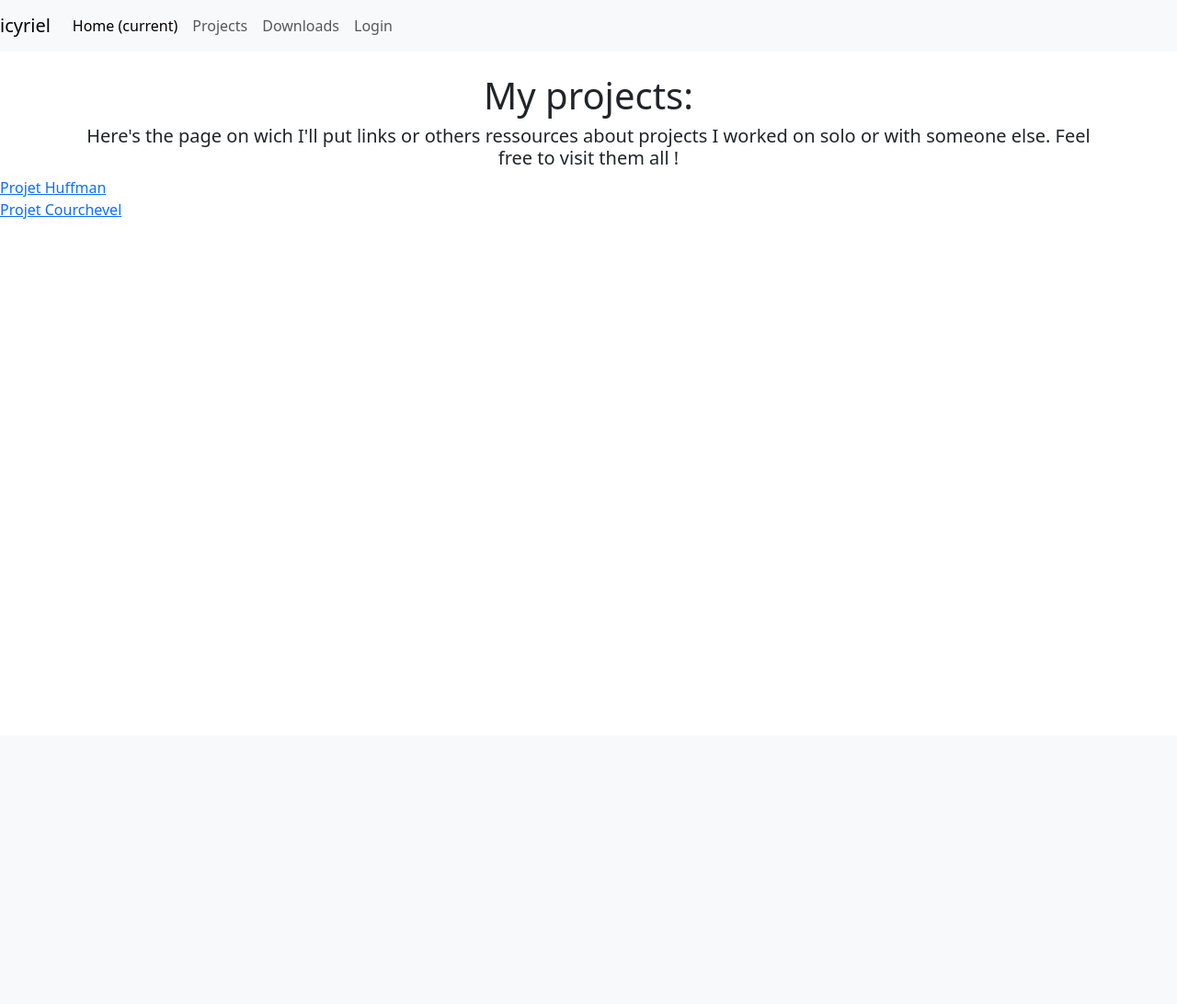
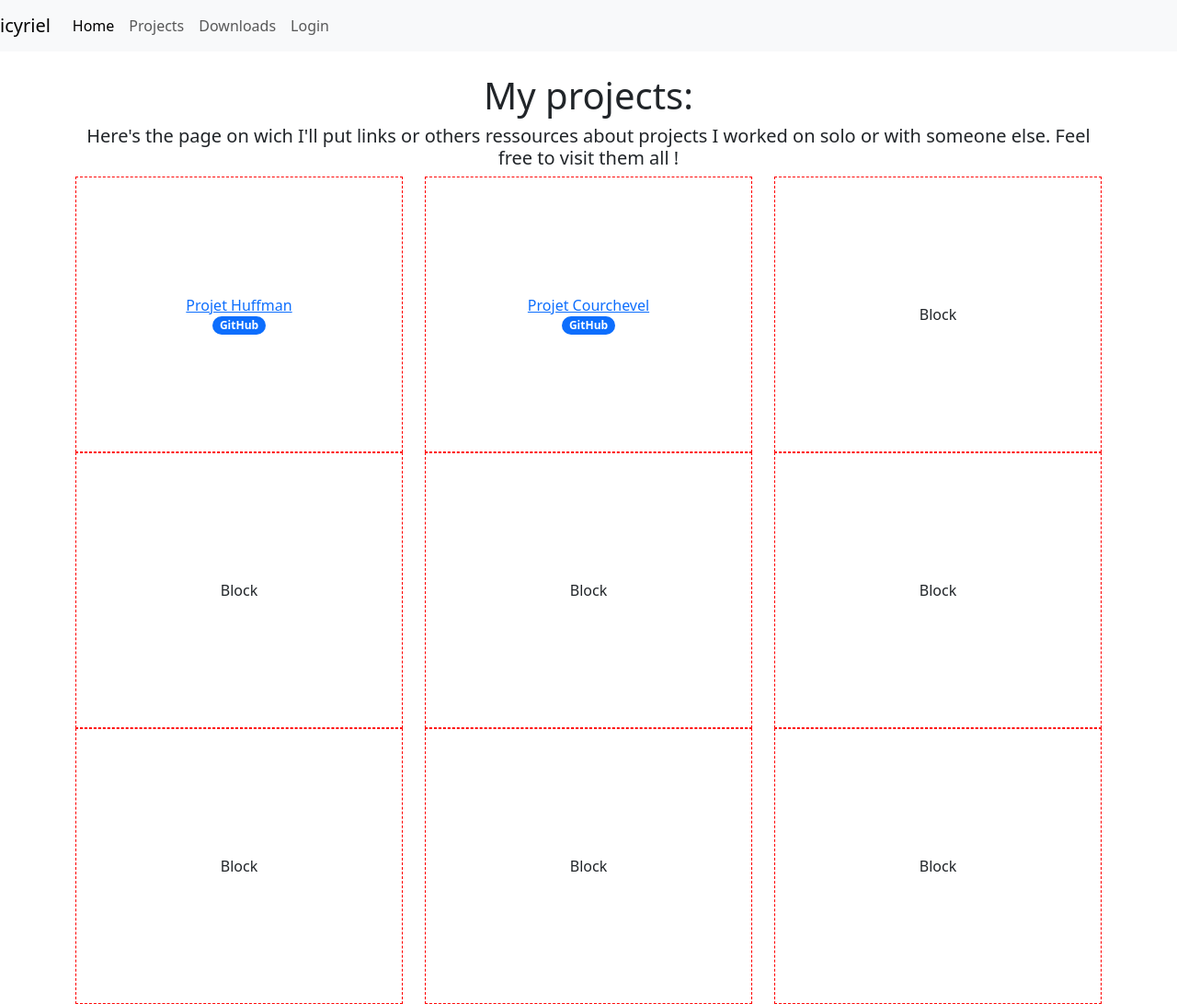
Before and after one commit to cyriacth/portfolio_web, a Flask app: page /views/projects in a window 1280 px wide. Shown: the whole page at 92% size. Before the commit the page ends 238 px from the top, so only its background shows below. Run offline with Flask 3, Linux system fonts and the light colour scheme.

Commit message:
up project square+ links

```diff
--- a/templates/index.html
+++ b/templates/index.html
@@ -14,10 +14,11 @@
             height: 300px;
             border: red dashed 1px;
             display: flex;
-            flex-direction: row;
+            flex-direction: column;
             justify-content: center;
             align-items: center;
           }
+
 
           /* Définition du style du corps de la page */
           body, html {
@@ -50,7 +51,7 @@
               </button>
               <div class="collapse navbar-collapse" id="navbarNavAltMarkup">
                 <div class="navbar-nav">
-                  <a class="nav-item nav-link active" href="http://127.0.0.1:8000/views">Home <span class="sr-only">(current)</span></a>
+                  <a class="nav-item nav-link active" href="http://127.0.0.1:8000/views">Home <span class="sr-only"></span></a>
                   <a class="nav-item nav-link" href="http://127.0.0.1:8000/views/projects">Projects</a>
                   <a class="nav-item nav-link" href="http://127.0.0.1:8000/views/file-downloads">Downloads</a>
                   <a class="nav-item nav-link" href="http://127.0.0.1:8000/views/login">Login</a>
--- a/templates/projects.html
+++ b/templates/projects.html
@@ -15,13 +15,48 @@
             <h5 >Here's the page on wich I'll put links or others ressources about projects I worked on solo or with someone else. Feel free to visit them all ! </h5>
         </div>
     </div>
+    <div class="container">
+        <div class="row">
+          <div class="col-md-4">
+              <div class="grid-block text-center blockflex">
+                <a href= https://github.com/uvsq22102103/Projet-Huffmann>Projet Huffman</a>
+                <span class="badge rounded-pill bg-primary">GitHub</span>
+              </div>
+          </div>
+          <div class="col-md-4">
+              <div class="grid-block text-center blockflex">
+                <a href= https://github.com/uvsq22104322/GPS_Courchevel>Projet Courchevel</a>
+                <span class="badge rounded-pill bg-primary">GitHub</span>
+              </div>
+          </div>
+          <div class="col-md-4">
+              <div class="grid-block text-center blockflex">Block</div>
+          </div>
+        </div>
+        <div class="row">
+          <div class="col-md-4">
+              <div class="grid-block text-center blockflex">Block</div>
+          </div>
+          <div class="col-md-4">
+              <div class="grid-block text-center blockflex">Block</div>
+          </div>
+          <div class="col-md-4">
+              <div class="grid-block text-center blockflex">Block</div>
+          </div>
+        </div>
+        <div class="row">
+          <div class="col-md-4">
+              <div class="grid-block text-center blockflex">Block</div>
+          </div>
+          <div class="col-md-4">
+              <div class="grid-block text-center blockflex">Block</div>
+          </div>
+          <div class="col-md-4">
+              <div class="grid-block text-center blockflex">Block</div>
+          </div>
+        </div>
+      </div>
+    <div>
 
-    <div>
-        <a href= https://github.com/uvsq22102103/Projet-Huffmann>Projet Huffman</a> <span class="badge badge-pill badge-primary">GitHub</span>
-    </div>
-
-    <div>
-        <a href= https://github.com/uvsq22104322/GPS_Courchevel>Projet Courchevel</a> <span class="badge badge-pill badge-primary">GitHub</span>
-    </div>
 </div>
 {% endblock %}
```
Also changed, not shown: other parts of templates/index.html (+0 -35 lines).
